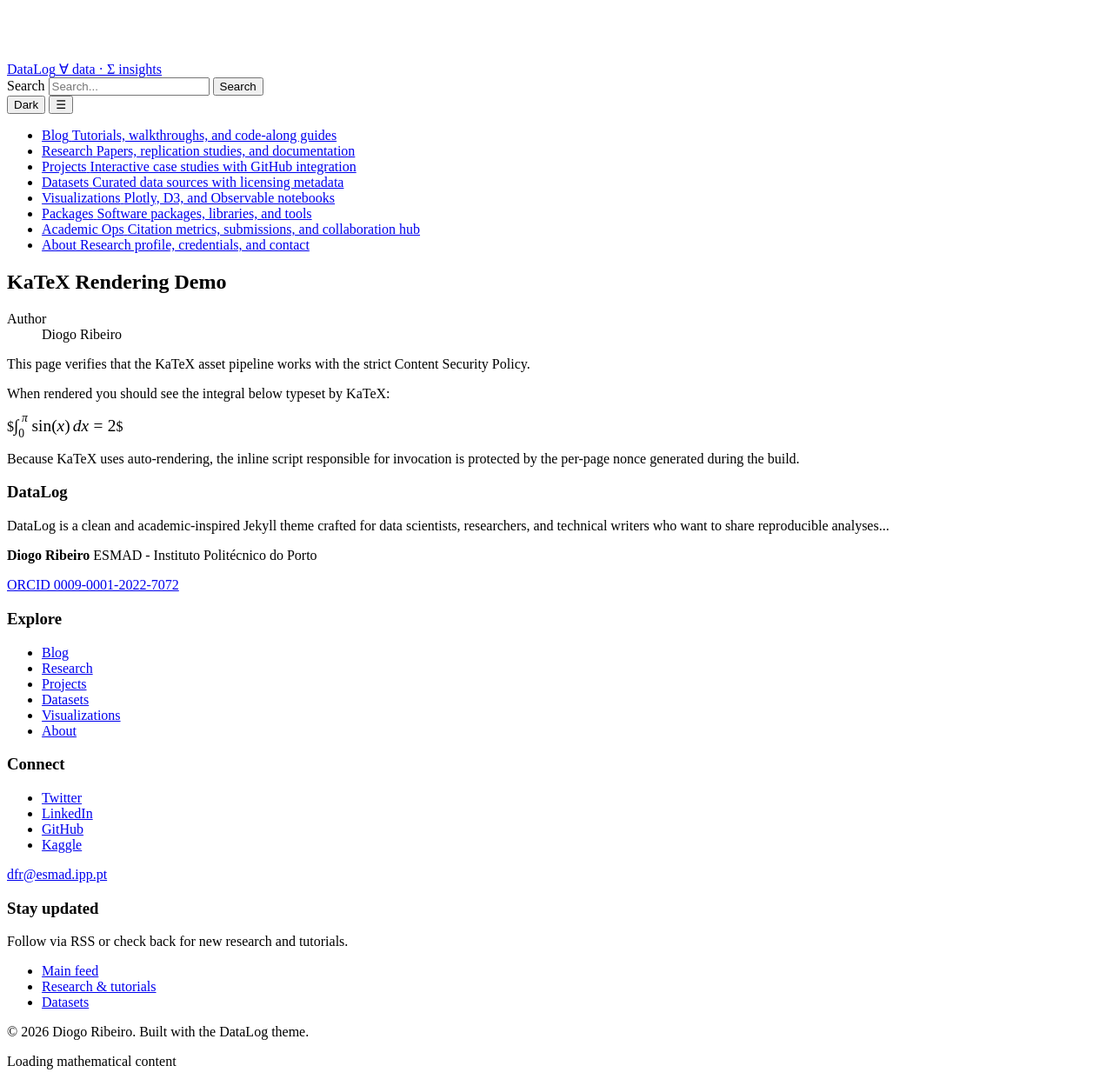
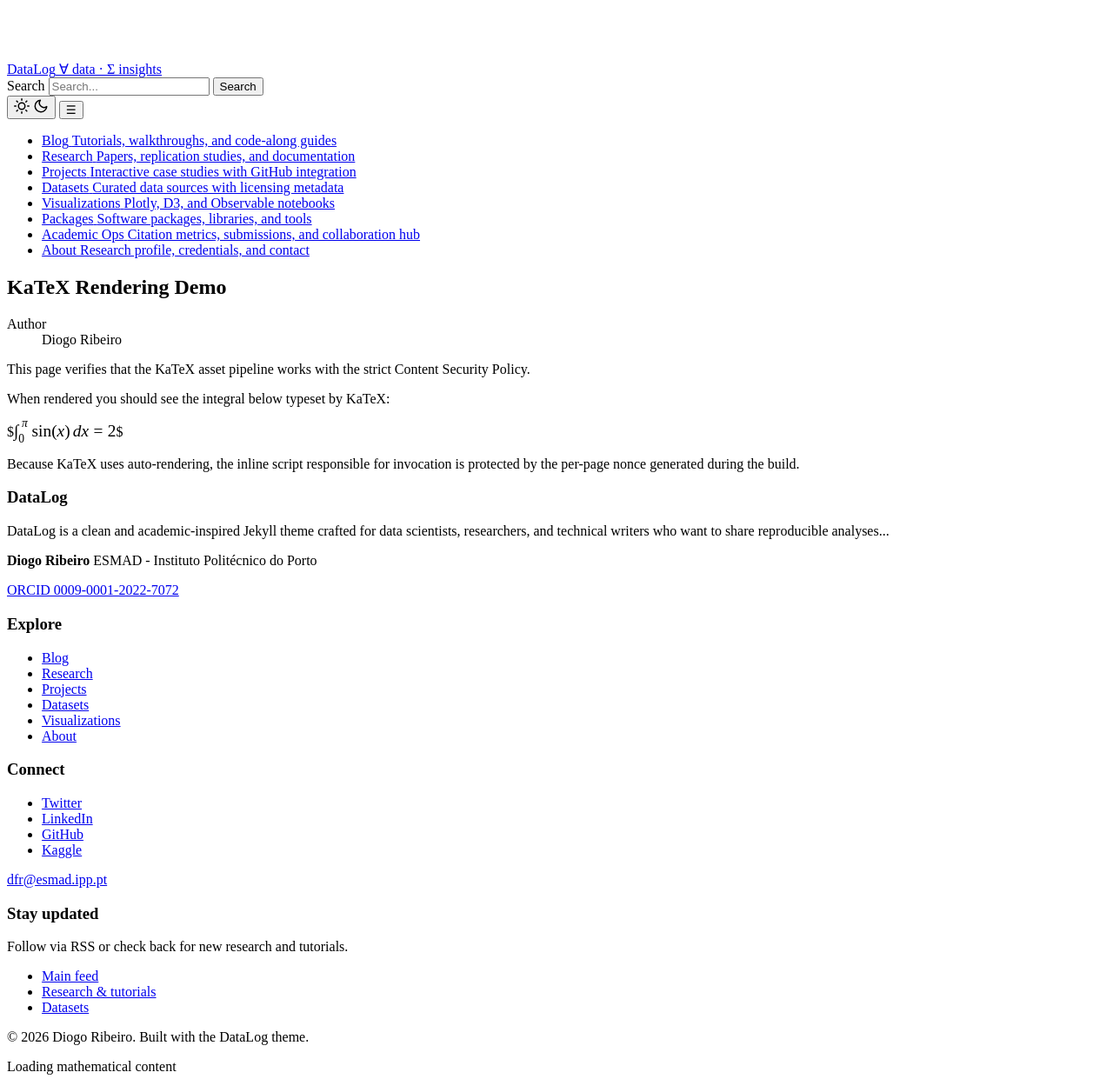
Before and after one commit to DiogoRibeiro7/analytics-blog-jekyll, a Jekyll site: the page built from _pages/katex-demo.md, in a window 1280 px wide. Shown: the part 1260-2501 px from the top of the page at 87% size. Built offline with Jekyll 4.4.1, drawn with Linux system fonts in a browser that asks for light colours; nearby versions of some CDN libraries; a script that is not in the unit is left out.

Commit message:
feat: target Dependabot to develop branch and add dark mode icons
- Add target-branch: develop to all 4 Dependabot ecosystems
- Replace dark mode text toggle with sun/moon SVG icons

```diff
--- a/_includes/header.html
+++ b/_includes/header.html
@@ -32,8 +32,13 @@
         {% endif %}
         <div class="header-controls">
           {% if site.features.dark_mode_toggle %}
-          <button class="header-control header-control--text" type="button" data-toggle-dark-mode aria-pressed="false" aria-label="Toggle dark mode">
-            <span class="header-control__label" aria-hidden="true">Dark</span>
+          <button class="header-control header-control--theme" type="button" data-toggle-dark-mode aria-pressed="false" aria-label="Toggle dark mode">
+            <svg class="theme-icon theme-icon--light" xmlns="http://www.w3.org/2000/svg" width="18" height="18" viewBox="0 0 24 24" fill="none" stroke="currentColor" stroke-width="2" stroke-linecap="round" stroke-linejoin="round" aria-hidden="true">
+              <circle cx="12" cy="12" r="5"/><line x1="12" y1="1" x2="12" y2="3"/><line x1="12" y1="21" x2="12" y2="23"/><line x1="4.22" y1="4.22" x2="5.64" y2="5.64"/><line x1="18.36" y1="18.36" x2="19.78" y2="19.78"/><line x1="1" y1="12" x2="3" y2="12"/><line x1="21" y1="12" x2="23" y2="12"/><line x1="4.22" y1="19.78" x2="5.64" y2="18.36"/><line x1="18.36" y1="5.64" x2="19.78" y2="4.22"/>
+            </svg>
+            <svg class="theme-icon theme-icon--dark" xmlns="http://www.w3.org/2000/svg" width="18" height="18" viewBox="0 0 24 24" fill="none" stroke="currentColor" stroke-width="2" stroke-linecap="round" stroke-linejoin="round" aria-hidden="true">
+              <path d="M21 12.79A9 9 0 1 1 11.21 3 7 7 0 0 0 21 12.79z"/>
+            </svg>
           </button>
           {% endif %}
           <button class="header-control header-control--icon nav-toggle" type="button" aria-expanded="false" aria-controls="site-nav" aria-label="Toggle navigation">
--- a/_sass/_header.scss
+++ b/_sass/_header.scss
@@ -164,6 +164,28 @@ body.dark-mode .site-tagline {
 }
 
 .header-control__label { white-space: nowrap; }
+
+// Theme toggle (sun/moon icons)
+.header-control--theme {
+  padding: 0.375rem;
+}
+
+.theme-icon {
+  display: block;
+  transition: transform 0.3s ease, opacity 0.2s ease;
+}
+
+.theme-icon--dark {
+  display: none;
+}
+
+body.dark-mode .theme-icon--light {
+  display: none;
+}
+
+body.dark-mode .theme-icon--dark {
+  display: block;
+}
 
 .nav-toggle {
   @include respond-to(md) { display: none; }
```
Also changed, not shown: .github/dependabot.yml.
